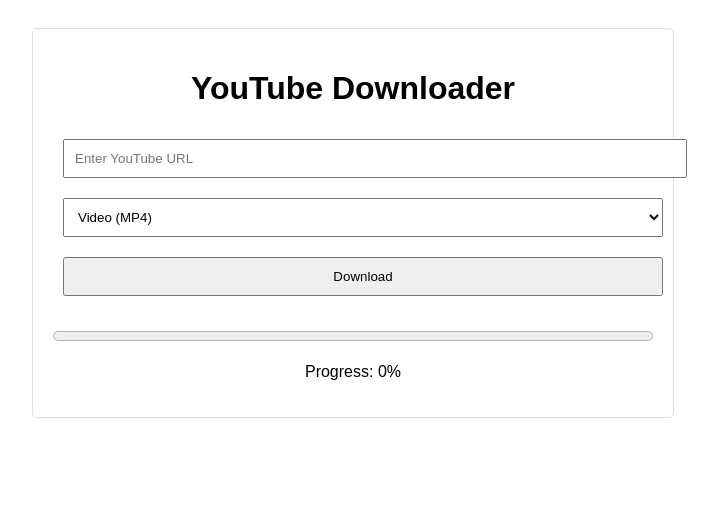
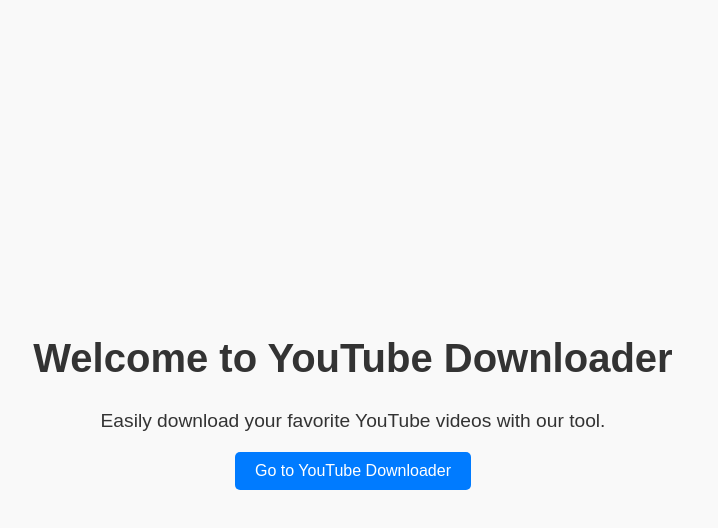
Before and after one commit to BenjDvs/nothing_here, a website: page index.html in a window 1280 px wide. Shown: the whole page, without its empty margins (287-1005 px from the left). Drawn offline with Linux system fonts and the light colour scheme.

Commit message:
Add files via upload

```diff
--- a/index.html
+++ b/index.html
@@ -3,23 +3,46 @@
 <head>
   <meta charset="UTF-8">
   <meta name="viewport" content="width=device-width, initial-scale=1.0">
-  <title>YouTube Downloader</title>
-  <link rel="stylesheet" href="public/style.css">
+  <title>Home | YouTube Downloader</title>
+  <style>
+    body {
+      font-family: Arial, sans-serif;
+      margin: 0;
+      padding: 0;
+      display: flex;
+      flex-direction: column;
+      align-items: center;
+      justify-content: center;
+      height: 100vh;
+      background-color: #f9f9f9;
+      color: #333;
+    }
+    h1 {
+      font-size: 2.5rem;
+      margin-bottom: 10px;
+    }
+    p {
+      font-size: 1.2rem;
+      margin-bottom: 20px;
+    }
+    a {
+      display: inline-block;
+      padding: 10px 20px;
+      font-size: 1rem;
+      color: white;
+      background-color: #007BFF;
+      text-decoration: none;
+      border-radius: 5px;
+      transition: background-color 0.3s;
+    }
+    a:hover {
+      background-color: #0056b3;
+    }
+  </style>
 </head>
 <body>
-  <div class="container">
-    <h1>YouTube Downloader</h1>
-    <input type="text" id="youtube-url" placeholder="Enter YouTube URL" />
-    <select id="download-type">
-      <option value="video">Video (MP4)</option>
-      <option value="audio">Audio (MP3)</option>
-    </select>
-    <button id="download-btn">Download</button>
-    <div id="progress-container">
-      <progress id="progress-bar" value="0" max="100"></progress>
-      <p id="progress-text">Progress: 0%</p>
-    </div>
-  </div>
-  <script src="public/scripts.js"></script>
+  <h1>Welcome to YouTube Downloader</h1>
+  <p>Easily download your favorite YouTube videos with our tool.</p>
+  <a href="public/index.html">Go to YouTube Downloader</a>
 </body>
 </html>
```
